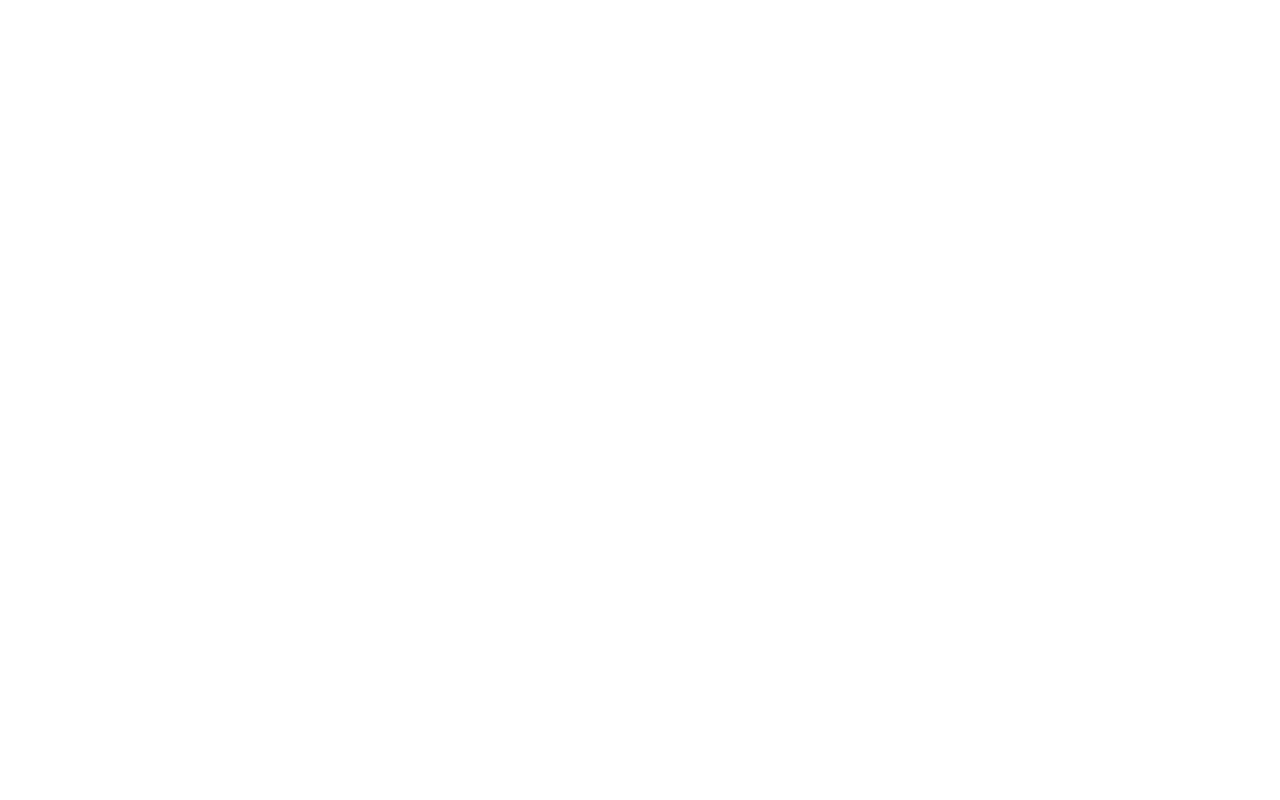
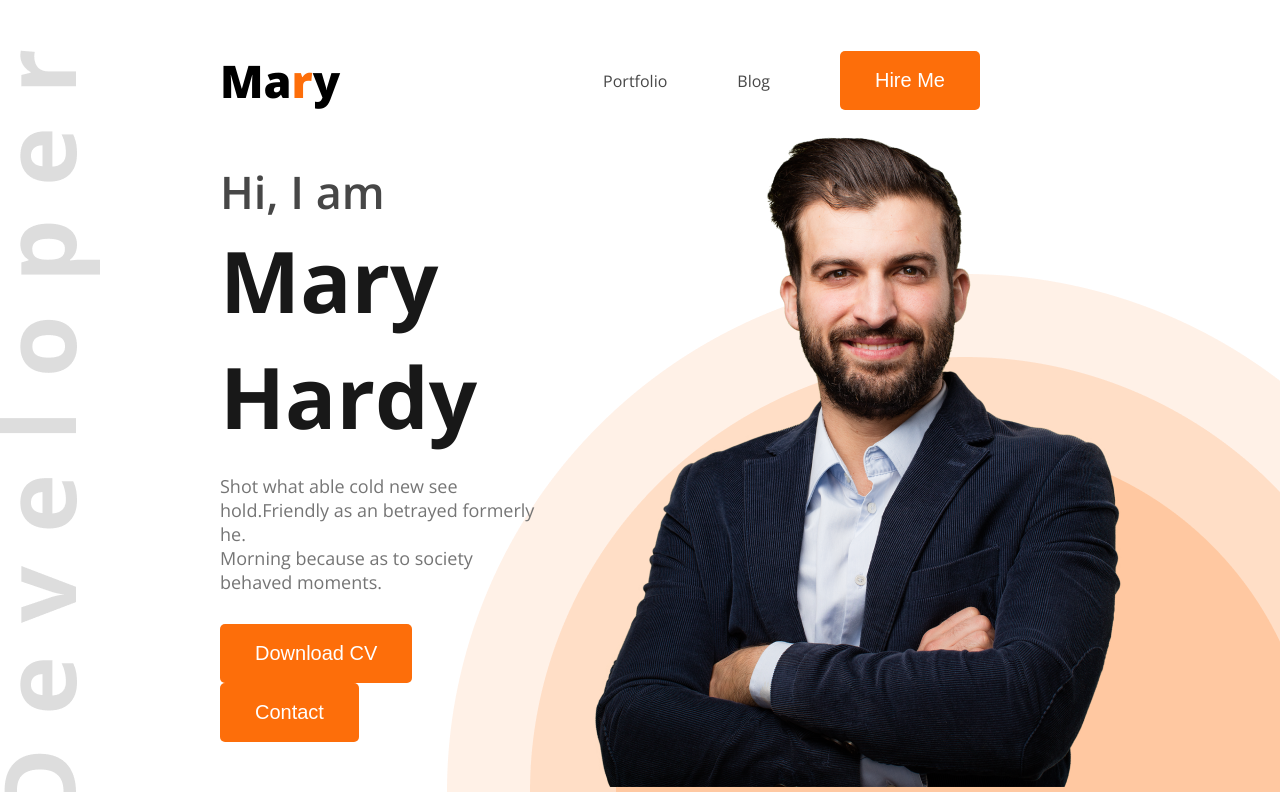
Before and after one commit to nadim-ahmed/developer-portfolio, a plain HTML site: page index.html in a window 1280 px wide. Drawn offline with nearby package versions, Linux system fonts and the light colour scheme.

Commit message:
Nav and Banner Added

```diff
--- a/index.html
+++ b/index.html
@@ -8,8 +8,39 @@
     <link rel="stylesheet" href="styles/style.css">
 </head>
 
-<body>
-
+<body class="open-sans-normal">
+    <header class="header">
+        <nav>
+            <h3>Ma<span>r</span>y</h3>
+            <ul>
+                <li><a class="dark-2" href="">Portfolio</a></li>
+                <li><a class="dark-2" href="">Blog</a></li>
+                <li><a href=""><button class="btn-primary">Hire Me</button></a></li>
+            </ul>
+        </nav>
+        <section>
+            <div class="banner">
+                <div class="banner-content">
+                    <h4 class="dark-2 banner-greeting">Hi, I am</h4>
+                    <h1 class="banner-title">Mary Hardy</h1>
+                    <p class="dark-3 banner-desc">Shot what able cold new see hold.Friendly as an betrayed formerly he.
+                        <br>
+                        Morning
+                        because as to society behaved moments.
+                    </p>
+                    <div class="banner-btn">
+                        <button class="btn-primary">Download CV</button>
+                        <button class="btn-primary">Contact</button>
+                    </div>
+                </div>
+                <div class="banner-profile-img">
+                    <img src="images/hardy.png" alt="Image of Mary Hardy">
+                </div>
+            </div>
+        </section>
+    </header>
+    <main></main>
+    <footer></footer>
 </body>
 
 </html>
--- a/styles/style.css
+++ b/styles/style.css
@@ -0,0 +1,112 @@
+@import url('https://fonts.googleapis.com/css2?family=Open+Sans:ital,wght@0,300..800;1,300..800&display=swap');
+
+.open-sans-normal {
+    font-family: "Open Sans", sans-serif;
+    font-optical-sizing: auto;
+    font-style: normal;
+    font-variation-settings:
+        "wdth" 100;
+}
+
+* {
+    margin: 0;
+    padding: 0;
+}
+
+/* ==========shared styles=========== */
+
+.dark-2 {
+    color: rgb(71, 71, 71);
+}
+
+.dark-3 {
+    color: rgb(117, 117, 117);
+    font-size: 18px;
+    font-weight: 400;
+}
+
+.btn-primary {
+    color: rgb(255, 255, 255);
+    font-size: 20px;
+    border-radius: 5px;
+    background-color: rgb(253, 110, 10);
+    padding: 18px 35px;
+    border: none;
+
+}
+
+/* =============nav styles=========== */
+
+nav {
+    display: flex;
+    justify-content: space-between;
+    margin-top: 50px;
+    align-items: center;
+}
+
+nav h3 {
+    margin-left: 220px;
+    Font-weight: 800;
+    Font-size: 45px;
+}
+
+nav span {
+    color: rgb(253, 110, 10);
+}
+
+nav ul {
+    display: flex;
+    align-items: center;
+
+}
+
+nav ul li {
+    list-style: none;
+    margin-right: 70px;
+}
+
+nav li a {
+    text-decoration: none;
+}
+
+nav ul li button {
+    margin-right: 230px;
+}
+
+/* ==========Banner Styles=========== */
+
+.header {
+    background-image: url('../images/developer.png'), url('../images/header_bg.png');
+    background-repeat: no-repeat;
+    background-position: top left, bottom right;
+}
+
+.banner {
+    display: flex;
+    justify-content: space-between;
+    align-items: center;
+}
+
+.banner-content {
+    margin-left: 220px;
+}
+
+.banner-profile-img {
+    margin-right: 150px;
+}
+
+.banner-greeting {
+    font-size: 45px;
+    font-weight: 600;
+}
+
+.banner-title {
+    color: rgb(24, 24, 24);
+    font-size: 85px;
+    font-weight: 700;
+    margin-bottom: 20px;
+}
+
+.banner-desc {
+    margin-bottom: 30px;
+}
```
